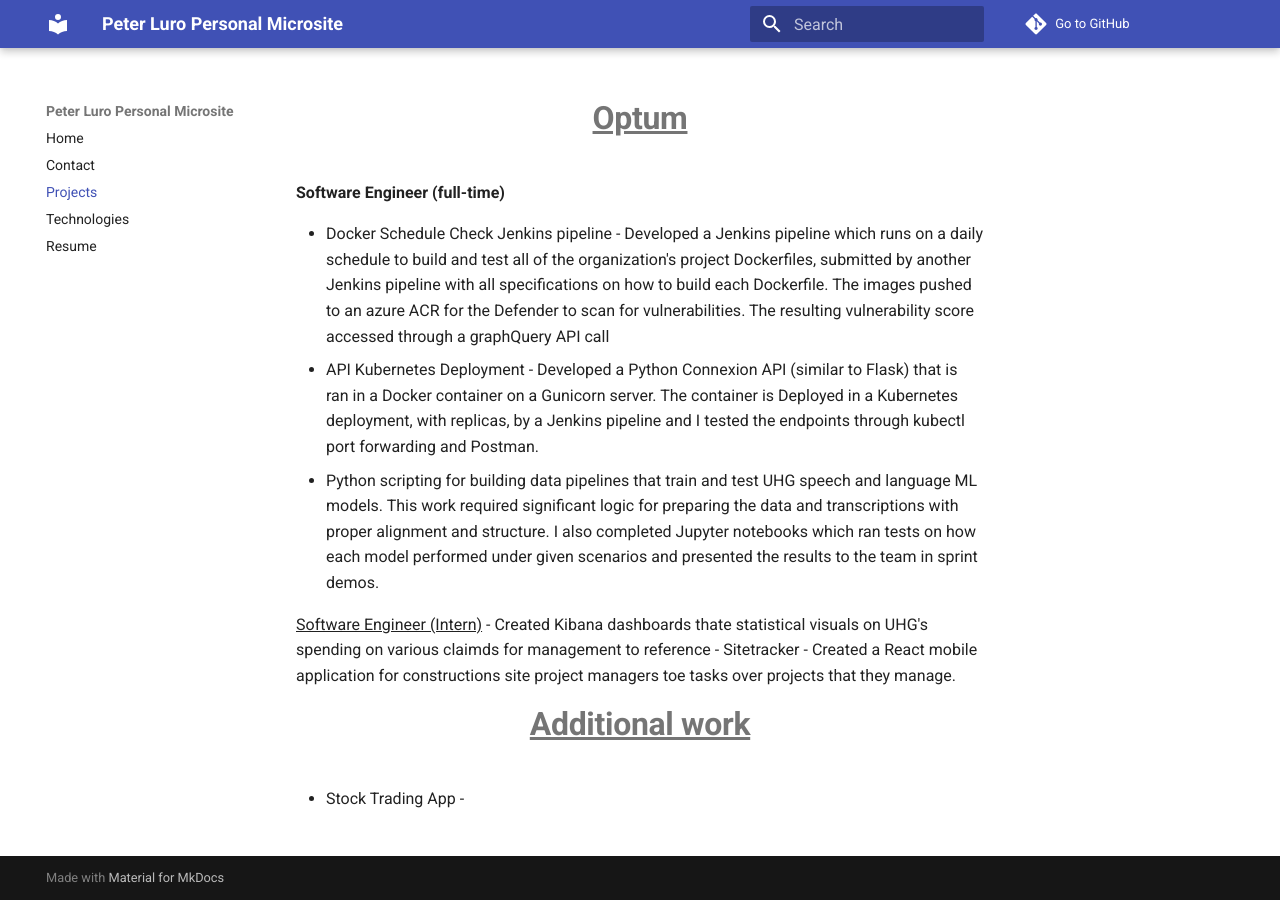
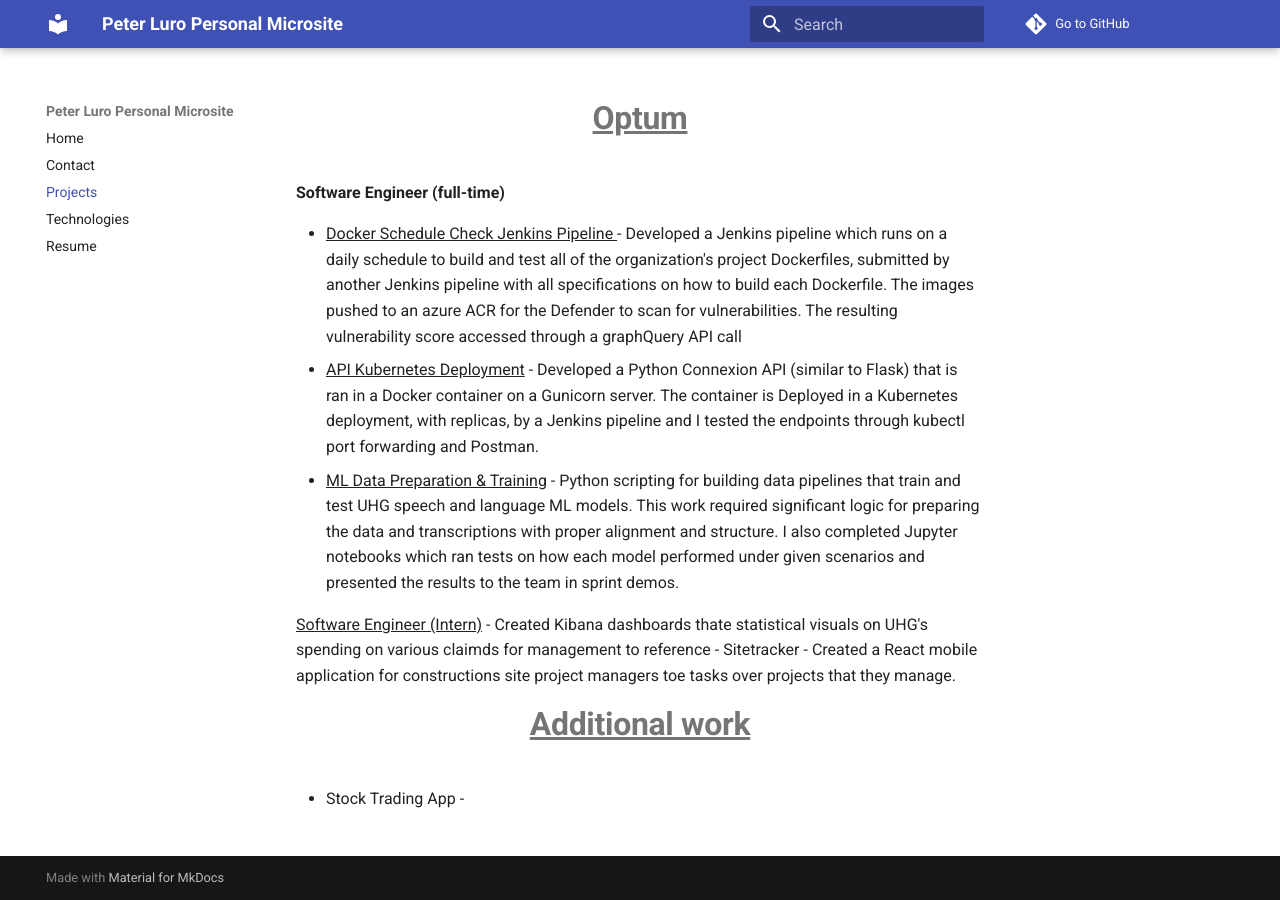
Before and after one commit to paluro567/personal-website, an MkDocs documentation site: the page built from docs/Projects.md, in a window 1280 px wide. Built offline with MkDocs 1.6.1 and Material for MkDocs 9.7.7, drawn with Linux system fonts in a browser that asks for light colours; comment, search, counter and statistics services are not loaded.

Commit message:
adding content

```diff
--- a/docs/Projects.md
+++ b/docs/Projects.md
@@ -1,11 +1,11 @@
 # <center><b><u>Optum</u></b></center>
 <b>Software Engineer (full-time)</b></br>
 
-- Docker Schedule Check Jenkins pipeline - Developed a Jenkins pipeline which runs on a daily schedule to build and test all of the organization's project Dockerfiles, submitted by another Jenkins pipeline with all specifications on how to build each Dockerfile. The images pushed to an azure ACR for the Defender to scan for vulnerabilities. The resulting vulnerability score accessed through a graphQuery API call
+- <u>Docker Schedule Check Jenkins Pipeline </u>- Developed a Jenkins pipeline which runs on a daily schedule to build and test all of the organization's project Dockerfiles, submitted by another Jenkins pipeline with all specifications on how to build each Dockerfile. The images pushed to an azure ACR for the Defender to scan for vulnerabilities. The resulting vulnerability score accessed through a graphQuery API call
 </br>
-- API Kubernetes Deployment - Developed a Python Connexion API (similar to Flask) that is ran in a Docker container on a Gunicorn server. The container is Deployed in a Kubernetes deployment, with replicas, by a Jenkins pipeline and I tested the endpoints through kubectl port forwarding and Postman.
+- <u>API Kubernetes Deployment</u> - Developed a Python Connexion API (similar to Flask) that is ran in a Docker container on a Gunicorn server. The container is Deployed in a Kubernetes deployment, with replicas, by a Jenkins pipeline and I tested the endpoints through kubectl port forwarding and Postman.
 </br>
-- Python scripting for building data pipelines that train and test UHG speech and language ML models. This work required significant logic for preparing the data and transcriptions with proper alignment and structure. I also completed Jupyter notebooks which ran tests on how each model performed under given scenarios and presented the results to the team in sprint demos.
+- <u>ML Data Preparation & Training</u> - Python scripting for building data pipelines that train and test UHG speech and language ML models. This work required significant logic for preparing the data and transcriptions with proper alignment and structure. I also completed Jupyter notebooks which ran tests on how each model performed under given scenarios and presented the results to the team in sprint demos.
 
 
 <u>Software Engineer (Intern)</u>
```
Also changed, not shown: docs/index.md (+1 -1 lines), site/Projects/index.html, site/index.html, site/search/search_index.json, 1 other file.
